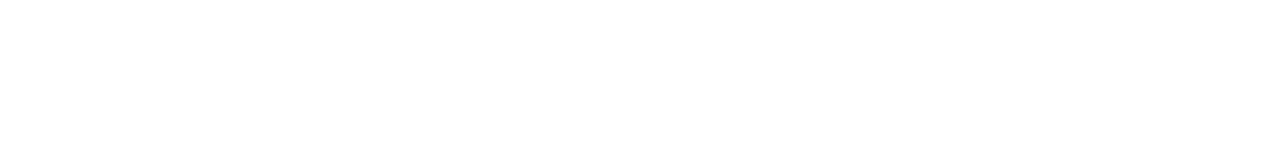
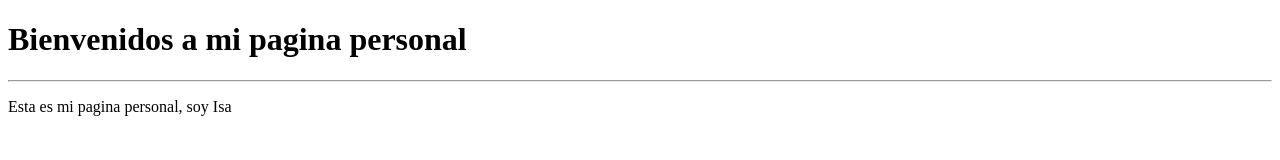
Before and after one commit to IsamarHFz/IsamarHFz.github.io, a plain HTML site: page index.html in a window 1280 px wide. Drawn offline with Linux system fonts and the light colour scheme.

Commit message:
Modifica index.html

```diff
--- a/index.html
+++ b/index.html
@@ -4,9 +4,11 @@
     <meta charset="UTF-8">
     <meta http-equiv="X-UA-Compatible" content="IE=edge">
     <meta name="viewport" content="width=device-width, initial-scale=1.0">
-    <title>Document</title>
+    <title>Pagina Personal</title>
 </head>
 <body>
-
+    <h1>Bienvenidos a mi pagina personal</h1>
+    <hr>
+    <p>Esta es mi pagina personal, soy Isa</p>
 </body>
 </html>
```
